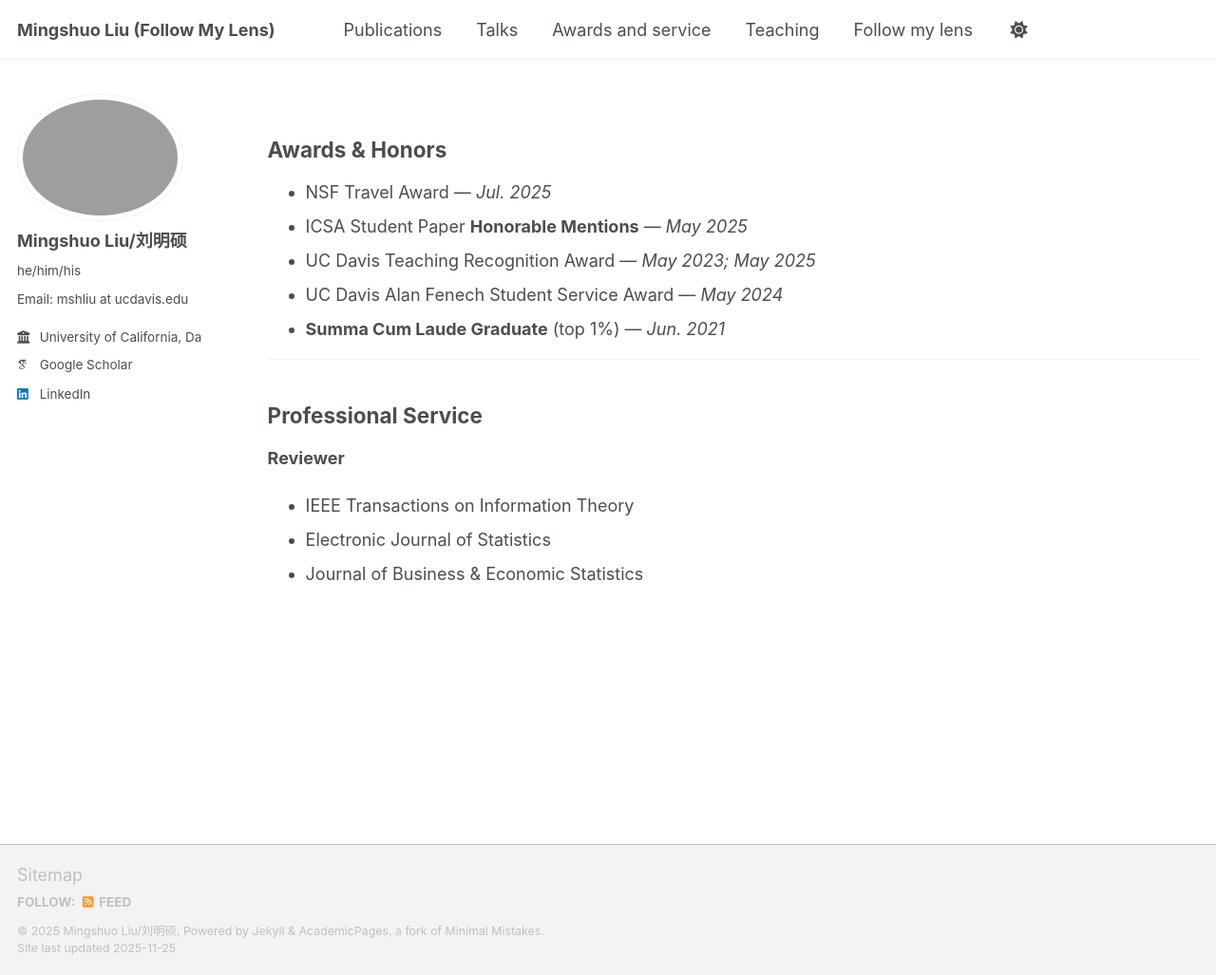
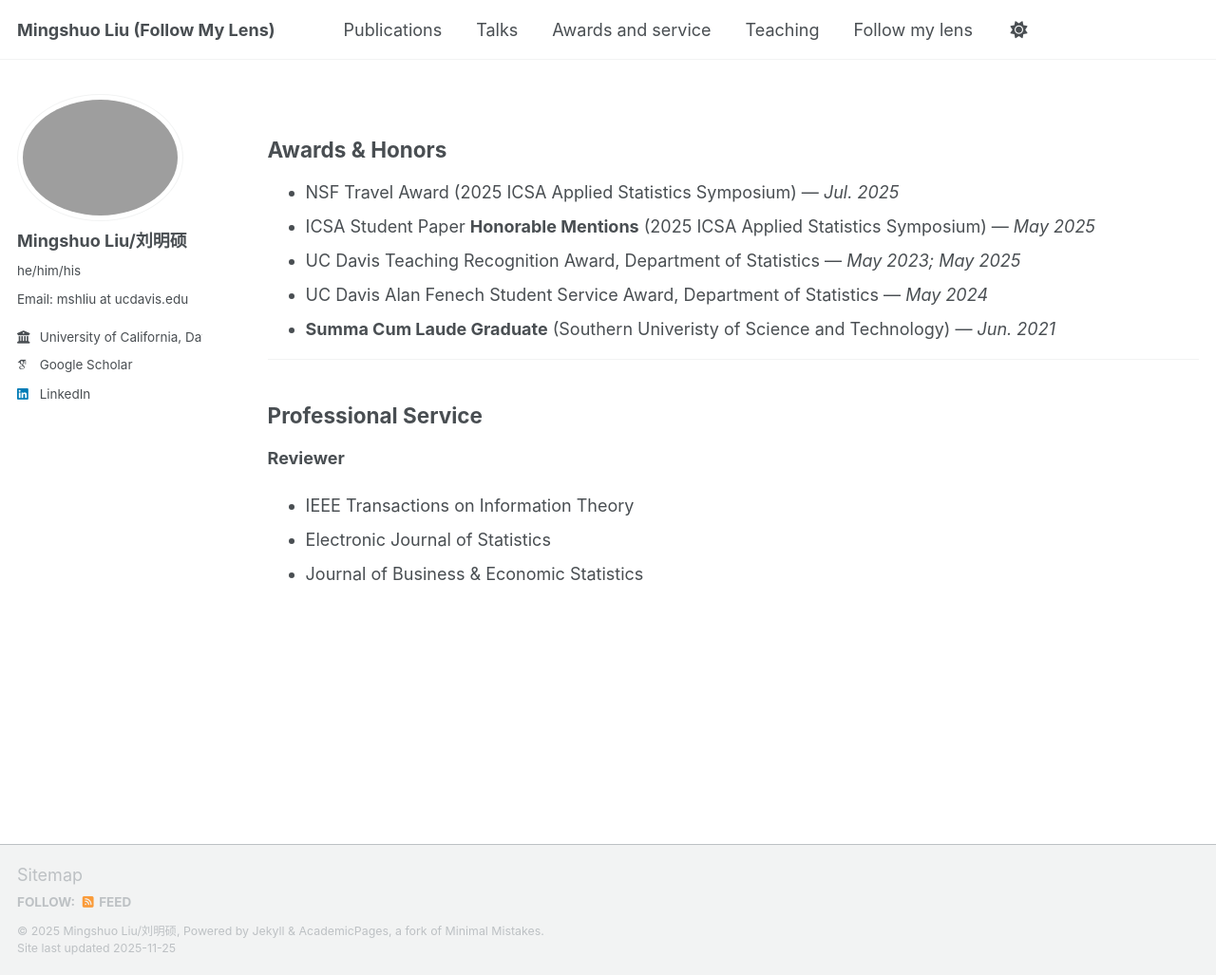
Before and after one commit to mingshuostat/mingshuostat.github.io, a Jekyll site: the page built from _pages/awardservice.md, in a window 1280 px wide and 1027 px high. Shown: the whole window at 95% size. Built offline with Jekyll 4.4.1, drawn with Linux system fonts in a browser that asks for light colours; some web fonts are replaced; a script that is not in the unit is left out.

Commit message:
Update awardservice.md

```diff
--- a/_pages/awardservice.md
+++ b/_pages/awardservice.md
@@ -7,11 +7,11 @@ author_profile: true
 
 ## Awards & Honors
 
-- NSF Travel Award — *Jul. 2025*
-- ICSA Student Paper **Honorable Mentions** — *May 2025*
-- UC Davis Teaching Recognition Award — *May 2023; May 2025*
-- UC Davis Alan Fenech Student Service Award — *May 2024*
-- **Summa Cum Laude Graduate** (top 1%) — *Jun. 2021*
+- NSF Travel Award (2025 ICSA Applied Statistics Symposium) — *Jul. 2025*
+- ICSA Student Paper **Honorable Mentions** (2025 ICSA Applied Statistics Symposium) — *May 2025*
+- UC Davis Teaching Recognition Award, Department of Statistics — *May 2023; May 2025*
+- UC Davis Alan Fenech Student Service Award, Department of Statistics — *May 2024*
+- **Summa Cum Laude Graduate** (Southern Univeristy of Science and Technology) — *Jun. 2021*
 
 ---
 
```
